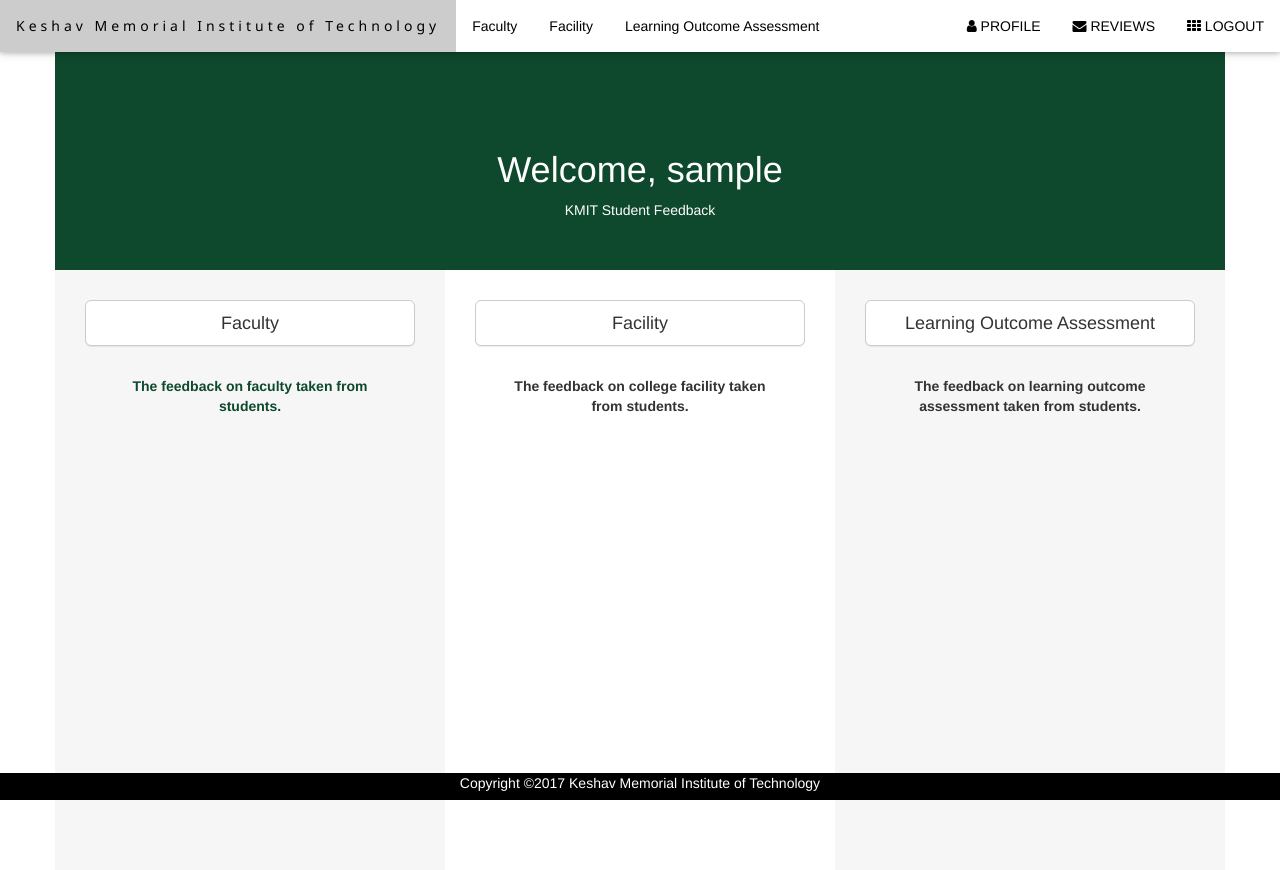
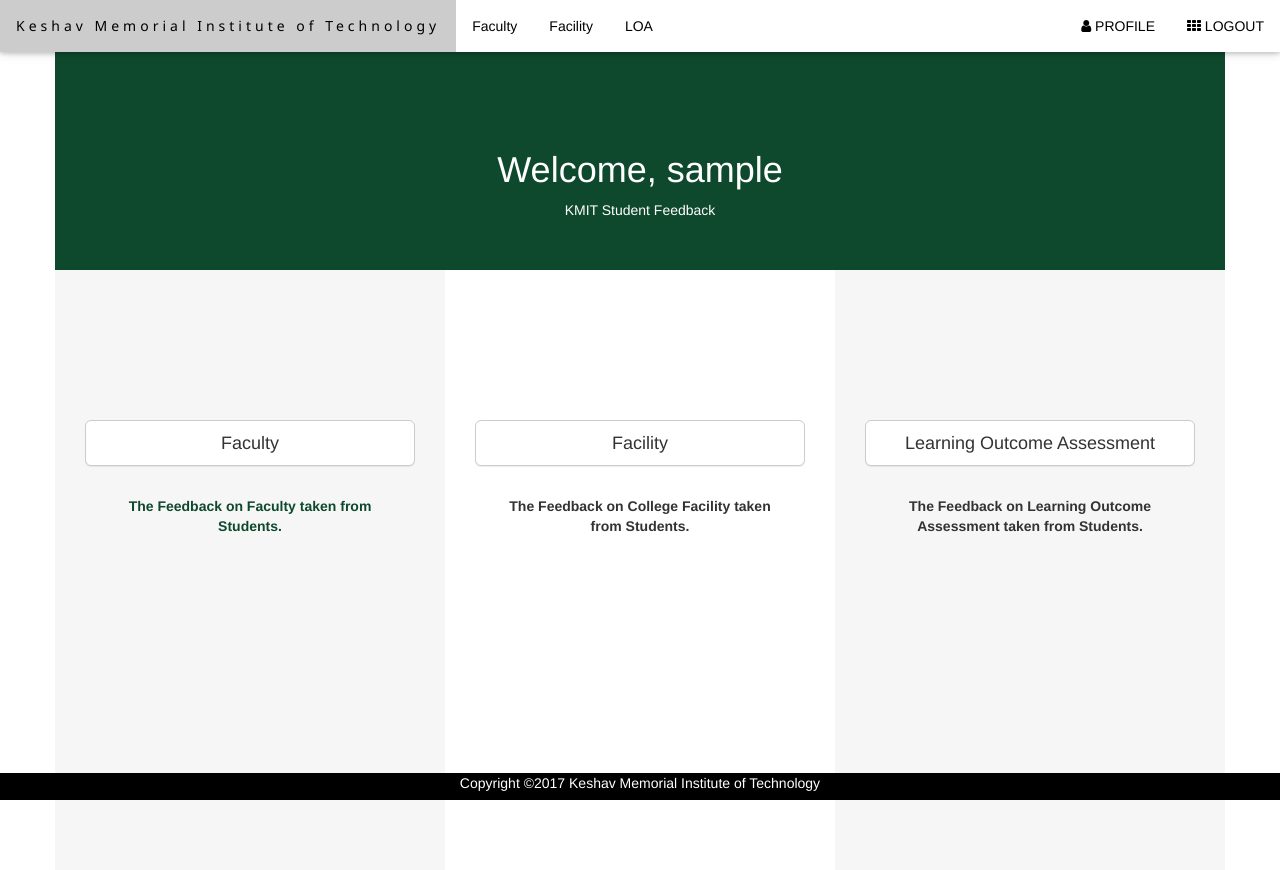
Before and after one commit to Akhilez/StudentFeedback, a Django app: page /analytics/ in a window 1280 px wide. Run offline with Django 3.2, Linux system fonts and the light colour scheme; the visitor is signed in with stand-in values (Sample User, id 1); some libraries are stand-ins or nearby versions.

Commit message:
Rajkumar - minor patches

```diff
--- a/analytics/templates/analytics/index.html
+++ b/analytics/templates/analytics/index.html
@@ -7,24 +7,25 @@
         <h1 style="margin-top: 100px;">Welcome, {{ user.username }}</h1>
         KMIT Student Feedback
     </div>
+
     <div class="row" style="alignment: center; height: 600px; text-align: center">
 
-        <div class="col-sm-4" style="background-color: #f6f6f6; padding: 30px; height: inherit;  color: #0e492d;">
+        <div class="col-sm-4" style="background-color: #f6f6f6; padding: 30px; height: inherit;  color: #0e492d;"><br><br><br><br><br><br>
             <a class="btn btn-default btn-outline btn-lg btn-block" href="/analytics/all">Faculty</a>
             <p style="padding:30px;">
-                <b>The feedback on faculty taken from students.</b>
+                <b>The Feedback on Faculty taken from Students.</b>
             </p>
         </div>
-        <div class="col-sm-4" style="padding: 30px; height: inherit">
+        <div class="col-sm-4" style="padding: 30px; height: inherit"><br><br><br><br><br><br>
             <a class="btn btn-default btn-outline btn-lg btn-block" href="#">Facility</a>
             <p style="padding:30px;">
-                <b>The feedback on college facility taken from students.</b>
+                <b>The Feedback on College Facility taken from Students.</b>
             </p>
         </div>
-        <div class="col-sm-4" style="background-color: #f6f6f6; padding: 30px; height: inherit">
+        <div class="col-sm-4" style="background-color: #f6f6f6; padding: 30px; height: inherit"><br><br><br><br><br><br>
             <a class="btn btn-default btn-outline btn-lg btn-block" href="">Learning Outcome Assessment</a>
             <p style="padding:30px;">
-                <b>The feedback on learning outcome assessment taken from students.</b>
+                <b>The Feedback on Learning Outcome Assessment taken from Students.</b>
             </p>
         </div>
 
--- a/analytics/templates/includes/analytics/navbar.html
+++ b/analytics/templates/includes/analytics/navbar.html
@@ -5,12 +5,11 @@
         <div class="w3-left w3-hide-small">
             <a href="/analytics/all" class="w3-bar-item w3-button">Faculty</a>
             <a href="#" class="w3-bar-item w3-button">Facility</a>
-            <a href="/analytics/LOAanalysis/" class="w3-bar-item w3-button">Learning Outcome Assessment</a>
+            <a href="/analytics/LOAanalysis/" class="w3-bar-item w3-button">LOA</a>
         </div>
     <!-- Right-sided navbar links -->
     <div class="w3-right w3-hide-small">
       <a href="/feedback/changepass/" class="w3-bar-item w3-button"><i class="fa fa-user"></i> PROFILE</a>
-        <a href="/analytics/reviews/" class="w3-bar-item w3-button"><i class="fa fa-envelope"></i> REVIEWS</a>
         <a href="/logout/" class="w3-bar-item w3-button"><i class="fa fa-th"></i> LOGOUT</a>
     </div>
     <!-- Hide right-floated links on small screens and replace them with a menu icon -->
--- a/feedback/static/stars.css
+++ b/feedback/static/feedback/stars.css
@@ -1,4 +1,4 @@
-@import 'fonts/font-awesome.css';
+@import '../fonts/font-awesome.css';
 
 fieldset, label { margin: 0; padding: 0; }
 body{ margin: 20px; }
--- a/feedback/templates/feedback/base.html
+++ b/feedback/templates/feedback/base.html
@@ -1,19 +1,17 @@
 {% extends 'base.html' %}
-<html>
-    <head>
 {% block title %}Feedback{% endblock %}
 {% block staticfiles %}
     {% load static %}
-    <link rel="stylesheet" type="text/css" href="{% static 'navbar.css' %}">
+    <link rel="stylesheet" type="text/css" href="{% static 'feedback/navbar.css' %}">
     <link rel="stylesheet" type="text/css" href="{% static 'bootstrap/bootstrap.css' %}">
     <link rel="stylesheet" type="text/css" href="{% static 'bootstrap/bootstrap.min.css' %}">
     <link rel="stylesheet" type="text/css" href="{% static 'bootstrap/bootstrap.js' %}">
     <link rel="stylesheet" type="text/css" href="{% static 'bootstrap/bootstrap-theme.css' %}">
     <link rel="stylesheet" type="text/css" href="{% static 'bootstrap/jquery.js' %}">
     <link rel="stylesheet" type="text/css" href="{% static 'fonts/font-awesome.css' %}">
-    <link rel="stylesheet" type="text/css" href="{% static 'data.js' %}">
-    <link rel="stylesheet" type="text/css" href="{% static 'drilldown.js' %}">
-    <link rel="stylesheet" type="text/css" href="{% static 'highcharts.js' %}">
+    <link rel="stylesheet" type="text/css" href="{% static 'feedback/data.js' %}">
+    <link rel="stylesheet" type="text/css" href="{% static 'feedback/drilldown.js' %}">
+    <link rel="stylesheet" type="text/css" href="{% static 'feedback/highcharts.js' %}">
 
 {% endblock %}
     <style>
@@ -22,7 +20,6 @@
             }
         @import url(https://fonts.googleapis.com/css?family=Roboto:300);
     </style>
-    </head>
 {% block navbar %}
 
 {% endblock %}
--- a/feedback/templates/feedback/changepass.html
+++ b/feedback/templates/feedback/changepass.html
@@ -12,8 +12,8 @@
 
 {% block head %}
     {% load static %}
-    <link rel="stylesheet" type="text/css" href="{% static 'loginc.css' %}">
-    <link rel="stylesheet" type="text/js" href="{% static 'loginj.js' %}">
+    <link rel="stylesheet" type="text/css" href="{% static 'feedback/loginc.css' %}">
+    <link rel="stylesheet" type="text/js" href="{% static 'feedback/loginj.js' %}">
 {% endblock %}
 
 {% block maincontent %}
--- a/feedback/templates/feedback/loaquestions.html
+++ b/feedback/templates/feedback/loaquestions.html
@@ -5,9 +5,9 @@
     <meta charset="UTF-8">
     <meta name="viewport" width="device-width" initial-scale="1.0">
     {% load static %}
-        <link rel="stylesheet"  type="text/css" href="{% static 'loamain.css' %}" />
+        <link rel="stylesheet"  type="text/css" href="{% static 'feedback/loamain.css' %}" />
     {% load static %}
-        <link rel="stylesheet" type="text/css"  href="{% static 'stars.css' %}"  />
+        <link rel="stylesheet" type="text/css"  href="{% static 'feedback/stars.css' %}"  />
 
     <title></title>
 </head>
--- a/feedback/templates/feedback/questions.html
+++ b/feedback/templates/feedback/questions.html
@@ -2,7 +2,7 @@
 
 {% block head %}
     {% load static %}
-    <link rel="stylesheet" type="text/css" href="{% static 'stars.css' %}">
+    <link rel="stylesheet" type="text/css" href="{% static 'feedback/stars.css' %}">
 {% endblock %}
 
 {% block maincontent %}
--- a/feedback/templates/feedback/student_login.html
+++ b/feedback/templates/feedback/student_login.html
@@ -5,8 +5,8 @@
 
 {% block head %}
     {% load static %}
-    <link rel="stylesheet" type="text/css" href="{% static 'loginc.css' %}">
-    <link rel="stylesheet" type="text/js" href="{% static 'loginj.js' %}">
+    <link rel="stylesheet" type="text/css" href="{% static 'feedback/loginc.css' %}">
+    <link rel="stylesheet" type="text/js" href="{% static 'feedback/loginj.js' %}">
 {% endblock %}
 
 {% block navbar %}
--- a/templates/base.html
+++ b/templates/base.html
@@ -20,7 +20,6 @@
                 padding: 16px;
             }
         </style>
-
     {% block head %}{% endblock %}
 </head>
 <body>
@@ -33,13 +32,9 @@
 
 <div class="container">
 {% block maincontent %}
-
+    main content
 {% endblock %}
 </div>
-
-{% block fullcontent %}
-
-{% endblock fullcontent %}
 
 {% block footer %}
 {% endblock %}
--- a/templates/login.html
+++ b/templates/login.html
@@ -6,9 +6,9 @@
         <link rel="stylesheet" href="https://cdnjs.cloudflare.com/ajax/libs/font-awesome/4.6.3/css/font-awesome.css">
         {% block staticfiles %}
             {% load static %}
-            <link rel="stylesheet" type="text/css" href="{% static 'loginc.css' %}">
-            <link rel="stylesheet" type="text/css" href="{% static 'loginj.js' %}">
-            <link rel="stylesheet" type="text/css" href="{% static 'navbar.css' %}">
+            <link rel="stylesheet" type="text/css" href="{% static 'feedback/loginc.css' %}">
+            <link rel="stylesheet" type="text/css" href="{% static 'feedback/loginj.js' %}">
+            <link rel="stylesheet" type="text/css" href="{% static 'feedback/navbar.css' %}">
             <link rel="stylesheet" type="text/css" href="{% static 'bootstrap/bootstrap.css' %}">
             <link rel="stylesheet" type="text/css" href="{% static 'bootstrap/bootstrap.min.css' %}">
             <link rel="stylesheet" type="text/css" href="{% static 'bootstrap/bootstrap.js' %}">
```
Also changed, not shown: feedback/static/feedback/data.js (renamed from feedback/static/data.js), feedback/static/feedback/drilldown.js (renamed from feedback/static/drilldown.js), feedback/static/feedback/highcharts.js (renamed from feedback/static/highcharts.js), feedback/static/feedback/loamain.css (renamed from feedback/static/loamain.css), feedback/static/feedback/loginc.css (renamed from feedback/static/loginc.css), feedback/static/feedback/loginj.js (renamed from feedback/static/loginj.js), feedback/static/feedback/navbar.css (renamed from feedback/static/navbar.css).
